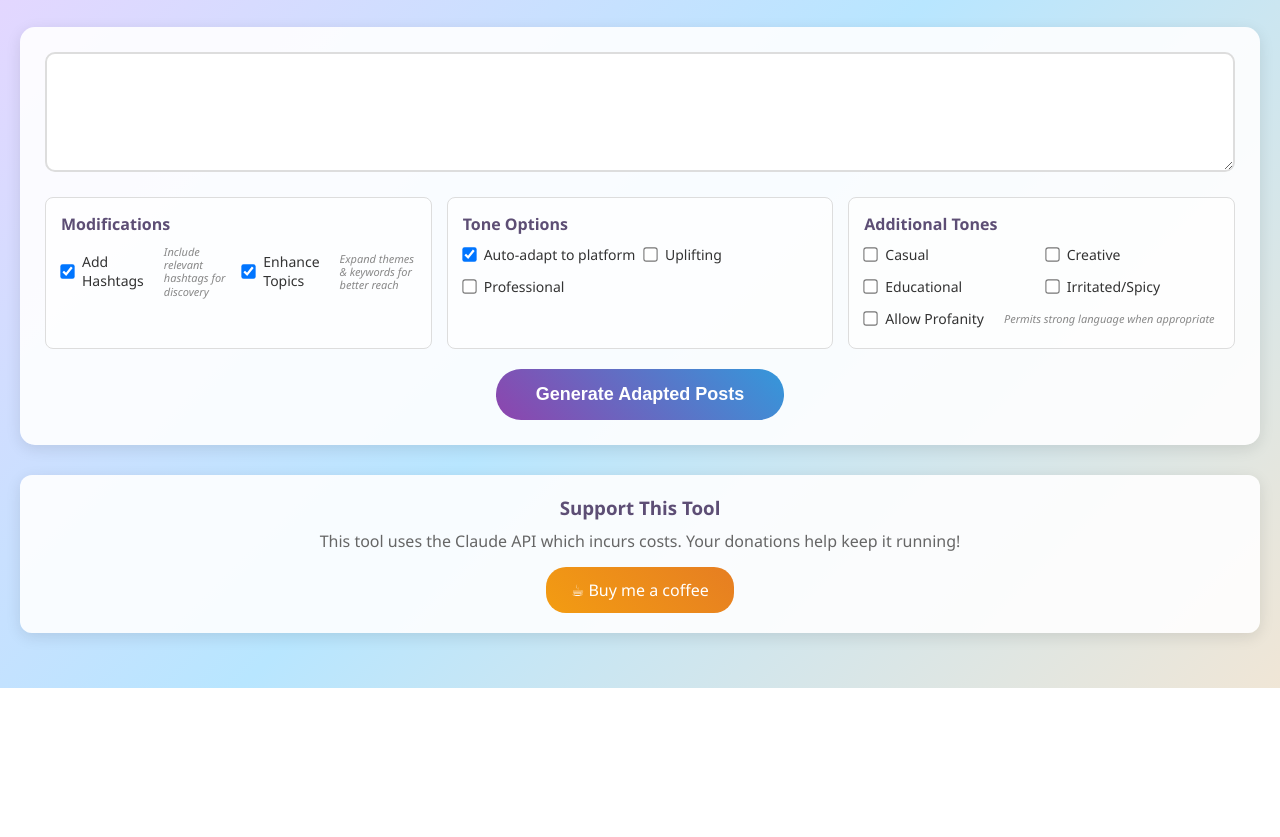
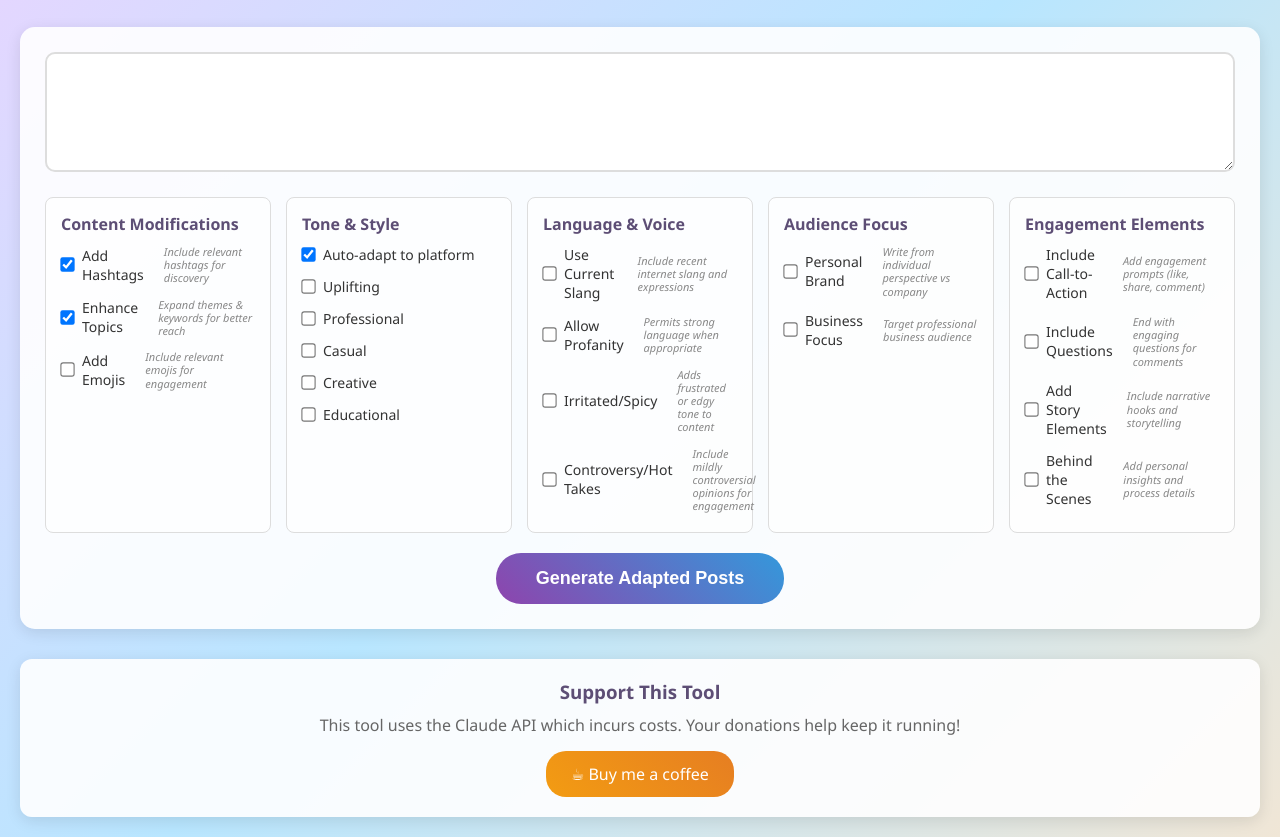
Before and after one commit to Drc3p0/Social-Media-Post-Generator, a website: page index.html in a window 1280 px wide. Shown: the part 112-949 px from the top of the page. Before the commit the page ends 800 px from the top, so only its background shows below. Drawn offline with Linux system fonts and the light colour scheme.

Commit message:
Refactor content modification options in HTML

```diff
--- a/index.html
+++ b/index.html
@@ -361,7 +361,7 @@
 
             <div class="options-grid">
                 <div class="option-group">
-                    <h3>Modifications</h3>
+                    <h3>Content Modifications</h3>
                     <div class="checkbox-group">
                         <div class="checkbox-item">
                             <input type="checkbox" id="hashtags" checked>
@@ -373,11 +373,16 @@
                             <label for="topics">Enhance Topics</label>
                             <div class="option-description">Expand themes & keywords for better reach</div>
                         </div>
+                        <div class="checkbox-item">
+                            <input type="checkbox" id="addEmojis">
+                            <label for="addEmojis">Add Emojis</label>
+                            <div class="option-description">Include relevant emojis for engagement</div>
+                        </div>
                     </div>
                 </div>
 
                 <div class="option-group">
-                    <h3>Tone Options</h3>
+                    <h3>Tone & Style</h3>
                     <div class="checkbox-group">
                         <div class="checkbox-item">
                             <input type="checkbox" id="autoAdapt" checked>
@@ -391,12 +396,6 @@
                             <input type="checkbox" id="professional">
                             <label for="professional">Professional</label>
                         </div>
-                    </div>
-                </div>
-
-                <div class="option-group">
-                    <h3>Additional Tones</h3>
-                    <div class="checkbox-group">
                         <div class="checkbox-item">
                             <input type="checkbox" id="casual">
                             <label for="casual">Casual</label>
@@ -409,14 +408,73 @@
                             <input type="checkbox" id="educational">
                             <label for="educational">Educational</label>
                         </div>
+                    </div>
+                </div>
+
+                <div class="option-group">
+                    <h3>Language & Voice</h3>
+                    <div class="checkbox-group">
                         <div class="checkbox-item">
-                            <input type="checkbox" id="spicy">
-                            <label for="spicy">Irritated/Spicy</label>
+                            <input type="checkbox" id="useCurrentSlang">
+                            <label for="useCurrentSlang">Use Current Slang</label>
+                            <div class="option-description">Include recent internet slang and expressions</div>
                         </div>
                         <div class="checkbox-item">
                             <input type="checkbox" id="allowProfanity">
                             <label for="allowProfanity">Allow Profanity</label>
                             <div class="option-description">Permits strong language when appropriate</div>
+                        </div>
+                        <div class="checkbox-item">
+                            <input type="checkbox" id="spicy">
+                            <label for="spicy">Irritated/Spicy</label>
+                            <div class="option-description">Adds frustrated or edgy tone to content</div>
+                        </div>
+                        <div class="checkbox-item">
+                            <input type="checkbox" id="controversy">
+                            <label for="controversy">Controversy/Hot Takes</label>
+                            <div class="option-description">Include mildly controversial opinions for engagement</div>
+                        </div>
+                    </div>
+                </div>
+
+                <div class="option-group">
+                    <h3>Audience Focus</h3>
+                    <div class="checkbox-group">
+                        <div class="checkbox-item">
+                            <input type="checkbox" id="personalBrand">
+                            <label for="personalBrand">Personal Brand</label>
+                            <div class="option-description">Write from individual perspective vs company</div>
+                        </div>
+                        <div class="checkbox-item">
+                            <input type="checkbox" id="businessFocus">
+                            <label for="businessFocus">Business Focus</label>
+                            <div class="option-description">Target professional business audience</div>
+                        </div>
+                    </div>
+                </div>
+
+                <div class="option-group">
+                    <h3>Engagement Elements</h3>
+                    <div class="checkbox-group">
+                        <div class="checkbox-item">
+                            <input type="checkbox" id="callToAction">
+                            <label for="callToAction">Include Call-to-Action</label>
+                            <div class="option-description">Add engagement prompts (like, share, comment)</div>
+                        </div>
+                        <div class="checkbox-item">
+                            <input type="checkbox" id="includeQuestions">
+                            <label for="includeQuestions">Include Questions</label>
+                            <div class="option-description">End with engaging questions for comments</div>
+                        </div>
+                        <div class="checkbox-item">
+                            <input type="checkbox" id="storyElements">
+                            <label for="storyElements">Add Story Elements</label>
+                            <div class="option-description">Include narrative hooks and storytelling</div>
+                        </div>
+                        <div class="checkbox-item">
+                            <input type="checkbox" id="behindScenes">
+                            <label for="behindScenes">Behind the Scenes</label>
+                            <div class="option-description">Add personal insights and process details</div>
                         </div>
                     </div>
                 </div>
@@ -612,24 +670,42 @@
         // Get selected options
         function getSelectedOptions() {
             const options = {
-                modifications: [],
+                contentMods: [],
                 tones: [],
+                languageVoice: [],
+                audienceFocus: [],
+                engagementElements: [],
                 characterStrategy: 'optimal' // Always use optimal now
             };
 
-            // Modifications
-            if (document.getElementById('hashtags').checked) options.modifications.push('add relevant hashtags');
-            if (document.getElementById('topics').checked) options.modifications.push('enhance topics and themes for better discoverability');
+            // Content Modifications
+            if (document.getElementById('hashtags').checked) options.contentMods.push('add relevant hashtags');
+            if (document.getElementById('topics').checked) options.contentMods.push('enhance topics and themes for better discoverability');
+            if (document.getElementById('addEmojis').checked) options.contentMods.push('add relevant emojis for engagement');
 
-            // Tones
+            // Tone & Style
             if (document.getElementById('autoAdapt').checked) options.tones.push('auto-adapt to platform audience');
             if (document.getElementById('uplifting').checked) options.tones.push('uplifting');
             if (document.getElementById('professional').checked) options.tones.push('professional');
             if (document.getElementById('casual').checked) options.tones.push('casual');
             if (document.getElementById('creative').checked) options.tones.push('creative');
             if (document.getElementById('educational').checked) options.tones.push('educational');
-            if (document.getElementById('spicy').checked) options.tones.push('irritated/spicy');
-            if (document.getElementById('allowProfanity').checked) options.tones.push('allow profanity when appropriate');
+
+            // Language & Voice
+            if (document.getElementById('useCurrentSlang').checked) options.languageVoice.push('use current internet slang and expressions');
+            if (document.getElementById('allowProfanity').checked) options.languageVoice.push('allow profanity when appropriate');
+            if (document.getElementById('spicy').checked) options.languageVoice.push('irritated/spicy tone');
+            if (document.getElementById('controversy').checked) options.languageVoice.push('include mildly controversial opinions for engagement');
+
+            // Audience Focus
+            if (document.getElementById('personalBrand').checked) options.audienceFocus.push('write from individual perspective rather than company voice');
+            if (document.getElementById('businessFocus').checked) options.audienceFocus.push('target professional business audience');
+
+            // Engagement Elements
+            if (document.getElementById('callToAction').checked) options.engagementElements.push('include call-to-action prompts');
+            if (document.getElementById('includeQuestions').checked) options.engagementElements.push('end with engaging questions for comments');
+            if (document.getElementById('storyElements').checked) options.engagementElements.push('include narrative hooks and storytelling elements');
+            if (document.getElementById('behindScenes').checked) options.engagementElements.push('add behind-the-scenes insights and process details');
 
             return options;
         }
@@ -754,12 +830,17 @@
         }
 
         function createPrompt(originalPost, options) {
+            // Combine all selected options into readable lists
+            const allModifications = options.contentMods.concat(options.engagementElements);
+            const allToneElements = options.tones.concat(options.languageVoice);
+
             return `Please adapt the following social media post for different platforms using OPTIMAL character counts for maximum engagement.
 
 Original post: "${originalPost}"
 
-Selected modifications: ${options.modifications.join(', ')}
-Selected tones: ${options.tones.join(', ')}
+CONTENT MODIFICATIONS: ${allModifications.length > 0 ? allModifications.join(', ') : 'none selected'}
+TONE & STYLE: ${allToneElements.length > 0 ? allToneElements.join(', ') : 'none selected'}
+AUDIENCE FOCUS: ${options.audienceFocus.length > 0 ? options.audienceFocus.join(', ') : 'general audience'}
 
 CRITICAL HUMAN-LIKE WRITING RULES - Follow these to make content undetectable as AI-written:
 - NEVER use em dashes (—) - use regular hyphens (-) or other punctuation
@@ -774,7 +855,7 @@ CRITICAL HUMAN-LIKE WRITING RULES - Follow these to make content undetectable as
 - Use platform-specific slang naturally (but don't overdo it)
 - Include genuine enthusiasm without being overly polished
 - Make it sound like someone actually talking, not writing an essay
-- PROFANITY RULE: ${options.tones.includes('allow profanity when appropriate') ? 'You may use mild to moderate profanity when it fits the tone and platform (avoid extreme profanity). Use sparingly and authentically.' : 'Keep all content family-friendly with no profanity or strong language.'}
+- PROFANITY RULE: ${options.languageVoice.includes('allow profanity when appropriate') ? 'You may use mild to moderate profanity when it fits the tone and platform (avoid extreme profanity). Use sparingly and authentically.' : 'Keep all content family-friendly with no profanity or strong language.'}
 
 Please provide adaptations for these platforms with optimal character counts:
 
@@ -812,7 +893,7 @@ Format your response exactly like this:
 Make sure each adaptation:
 - Uses optimal character counts for maximum engagement
 - Sounds genuinely human-written using the rules above
-- Incorporates selected modifications appropriately
+- Incorporates ALL selected modifications, tones, and audience focus appropriately
 - Matches the platform's audience and tone
 - Maintains the core message while optimizing for platform-specific engagement`;
         }
```
